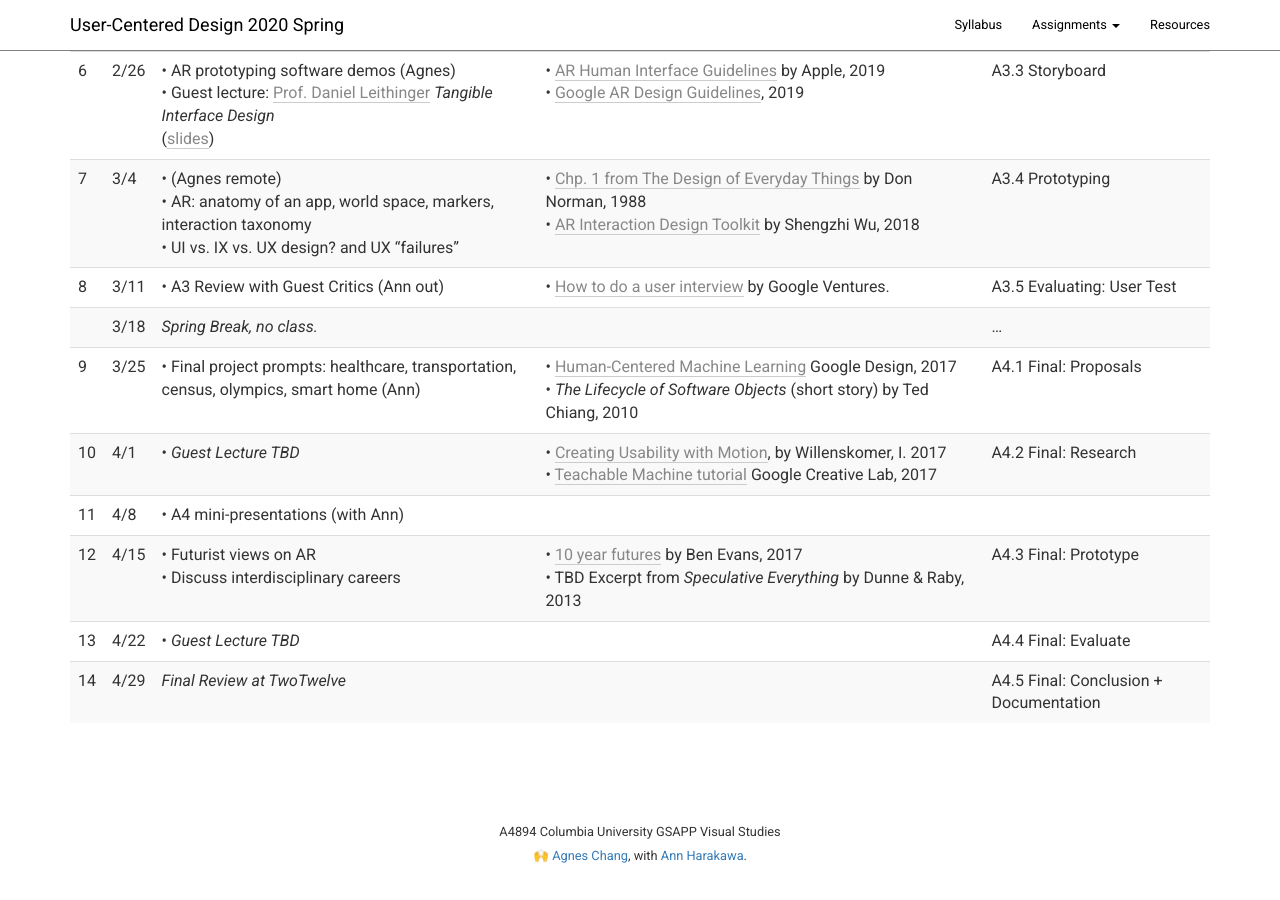
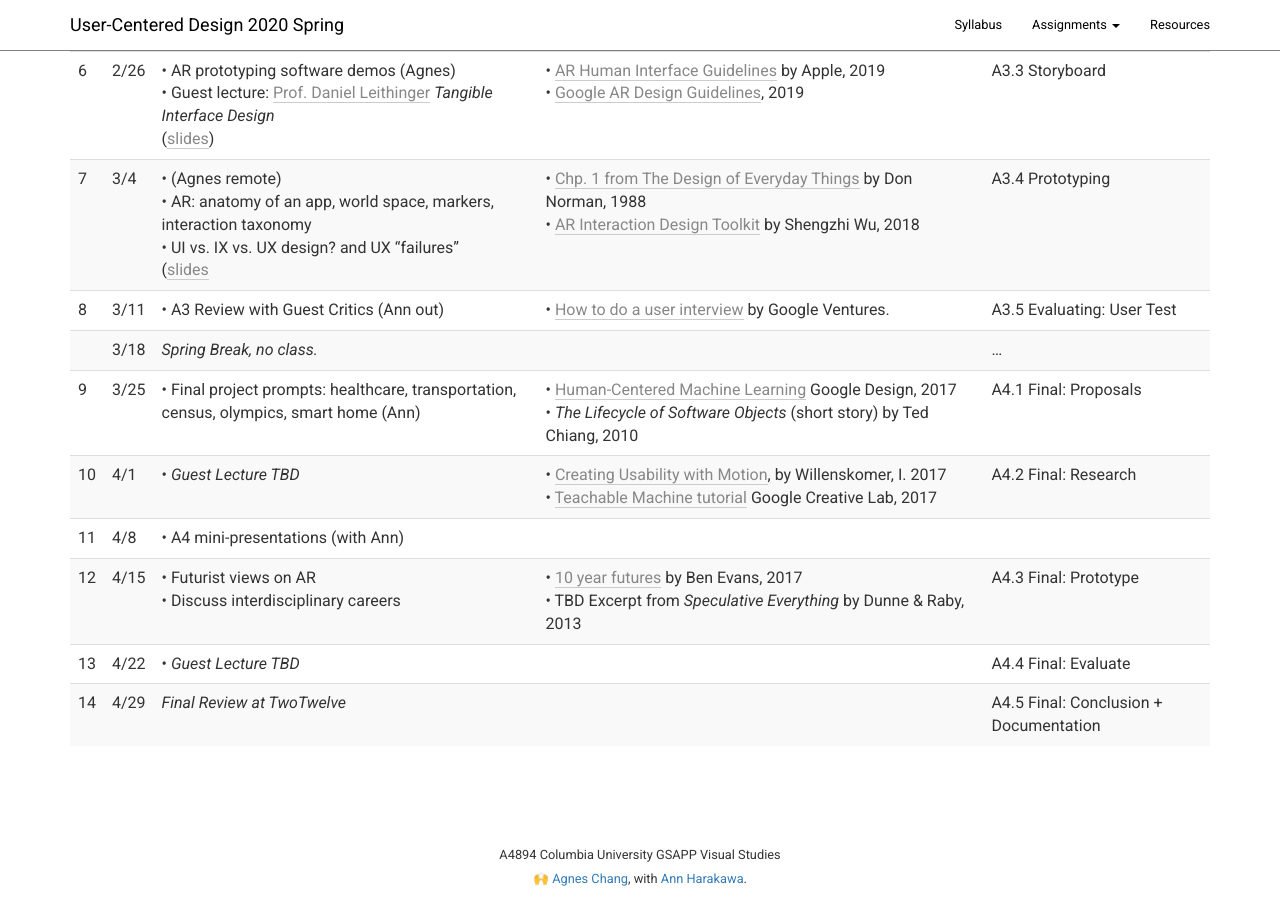
Before and after one commit to columbiaspatialinfo/columbiaspatialinfo.github.io, a Jekyll site: the page built from index.md, in a window 1280 px wide and 900 px high, scrolled down 1151 px. Built offline with Jekyll 4.4.1, drawn with Linux system fonts in a browser that asks for light colours; our own code applies the rules of GitHub Pages for plain Markdown files.

Commit message:
Update index.md

```diff
--- a/index.md
+++ b/index.md
@@ -32,7 +32,7 @@ _Subject to change as semester progresses._
 | 4        | 2/12     | • A3.1 mini-presentations<br>• How we do Wayfinding (Ann)<br>• UCD: storyboarding, [Figma](http://figma.com/) demo<br>([slides](https://docs.google.com/presentation/d/1AScRj9S5KZWTvduvrnVrCkMHpqtOqjdrLAv9sLfjxsc/edit?usp=sharing))                                                   | • [Chp. 1~2: Introduction + Experiential Perspective]({{ layout.canvasfiles }}6939862) in _Space and Place_ by Yi-Fu Tuan, 1977<br>• [Chp. 1.1,1.2, 2.1,2.2, 3.1 in _The Wayfinding Handbook_]({{ layout.canvasfiles }}6939859) by David Gibson, Principal at TwoTwelve, 2011                                                                                                                                                                      | A3.1 Needfinding: Observe + Recruit                  |
 | 5        | 2/19     | • A3.2 mini-presentations (with Ann and Charlie)<br>• Guest lecture: Charlie Miller, _Intersection Co._<br>([slides](https://docs.google.com/presentation/d/1ZnR9fJ94D13XDGYW3QtjgwMoRbVqL--OLmh9F45N4GY/edit?usp=sharing)) | • [The Coming Supremacy of AR](https://allenpike.com/2019/the-supremacy-of-ar) by Allen Pike, 2019<br>• [Chp. 4: The Information Content System, p.90-107](https://clio.columbia.edu/catalog/11557934) by Calori, Chris in _Signage and Wayfinding Design_, 2015 | A3.2 Needfinding: Provocations + Synthesis             |
 | 6        | 2/26     | • AR prototyping software demos (Agnes)<br>• Guest lecture: [Prof. Daniel Leithinger](https://www.colorado.edu/atlas/daniel-leithinger) _Tangible Interface Design_<br>([slides](https://docs.google.com/presentation/d/1IqQgWurTsw_Blw63Wlxaax58bAYuLkrZppxCNj3XdPw/edit?usp=sharing))                            | • [AR Human Interface Guidelines](https://developer.apple.com/ios/human-interface-guidelines/technologies/augmented-reality/) by Apple, 2019<br>• [Google AR Design Guidelines](https://designguidelines.withgoogle.com/ar-design/augmented-reality-design-guidelines/), 2019                                                                                                                                                                                                                 | A3.3 Storyboard                           |
-| 7        | 3/4      | • (Agnes remote)<br>• AR: anatomy of an app, world space, markers, interaction taxonomy<br>• UI vs. IX vs. UX design? and UX "failures"        | • [Chp. 1 from The Design of Everyday Things]({{ layout.canvasfiles }}6854751) by Don Norman, 1988<br>• [AR Interaction Design Toolkit](https://blog.prototypr.io/ar-interaction-design-toolkit-f47ca0733e31) by Shengzhi Wu, 2018                                                                                                                                    | A3.4 Prototyping                            |
+| 7        | 3/4      | • (Agnes remote)<br>• AR: anatomy of an app, world space, markers, interaction taxonomy<br>• UI vs. IX vs. UX design? and UX "failures"<br>([slides](https://docs.google.com/presentation/d/159qgbBaUgU6UiCEbA5rGhXqaQHOEb1iuz4tRKufAPyw/edit?usp=sharing)        | • [Chp. 1 from The Design of Everyday Things]({{ layout.canvasfiles }}6854751) by Don Norman, 1988<br>• [AR Interaction Design Toolkit](https://blog.prototypr.io/ar-interaction-design-toolkit-f47ca0733e31) by Shengzhi Wu, 2018                                                                                                                                    | A3.4 Prototyping                            |
 | 8        | 3/11     | • A3 Review with Guest Critics (Ann out)                                                               | • [How to do a user interview](https://www.youtube.com/watch?v=Qq3OiHQ-HCU) by Google Ventures.                                                                                                                                                                                 | A3.5 Evaluating: User Test                             |
 |          | 3/18     | *Spring Break, no class.*                                                                              |                                                                                                                                                                                                                                                                                 | …                                                      |
 | 9        | 3/25     | • Final project prompts: healthcare, transportation, census, olympics, smart home (Ann)                | • [Human-Centered Machine Learning](https://medium.com/google-design/human-centered-machine-learning-a770d10562cd) Google Design, 2017<br>• _The Lifecycle of Software Objects_ (short story) by Ted Chiang, 2010                                                                                                                                        | A4.1 Final: Proposals                                  |
```
